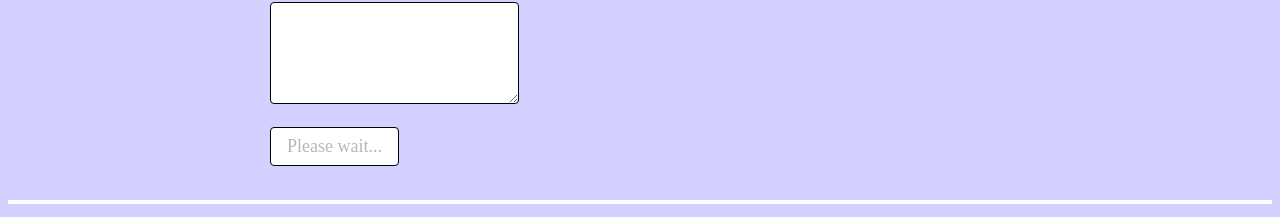
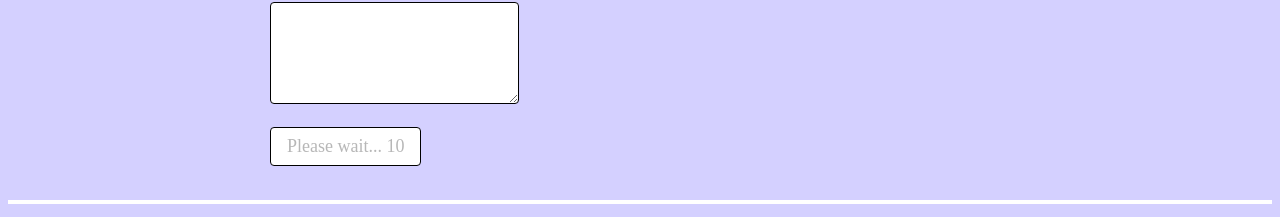
Before and after one commit to emhoracek/makewheeling, a React (Vite) app: page / in a window 1280 px wide. Shown: the part 2183-2400 px from the top of the page. Built offline with nearby package versions, Linux system fonts and the light colour scheme; no server answers; a web font is replaced by a local one.

Commit message:
Show loading countdown while user waits

```diff
--- a/src/components/contact-form.jsx
+++ b/src/components/contact-form.jsx
@@ -7,6 +7,15 @@ const ContactForm = () => {
   const [displayMessage, setDisplayMessage] = useState("none");
   const [displayForm, setDisplayForm] = useState("block");
   const [message, setMessage] = useState({});
+  const [timeLeft, setTimeLeft] = useState(15);
+
+  const decrementTimeLeft = () => {
+    if (timeLeft > 0) {
+      setTimeLeft(timeLeft - 1)
+    } else {
+      setError("Unable to reach database.")
+    };
+  }
 
   const onFail = () => {
     setError(true);
@@ -41,7 +50,7 @@ const ContactForm = () => {
   };
 
   const submitValue =
-    ready && !error ? "Send" : error ? "Error :(" : "Please wait...";
+    ready && !error ? "Send" : error ? "Error :(" : `Please wait... ${timeLeft}`;
   const submitDisabled = ready && !error ? undefined : "disabled";
 
   useEffect(() => {
@@ -55,6 +64,10 @@ const ContactForm = () => {
       onFail
     );
   }, [])
+
+  useEffect(() => {
+    setTimeout(decrementTimeLeft, 1000)
+  }, [timeLeft])
 
   return (
     <>
--- a/src/components/make-wheeling-what.jsx
+++ b/src/components/make-wheeling-what.jsx
@@ -28,8 +28,18 @@ const MakeWheelingWhat = () => {
   const [action, setAction] = useState("type");
   const [hasInput, setHasInput] = useState(false);
   const [disabled, setDisabled] = useState(false)
+  const [error, setError] = useState(false)
   const [ready, setReady] = useState(false)
   const [submitted, setSubmitted] = useState(false)
+  const [timeLeft, setTimeLeft] = useState(15)
+
+  const decrementTimeLeft = () => {
+    if (timeLeft > 0) {
+      setTimeLeft(timeLeft - 1)
+    } else {
+      setError("Unable to reach database")
+    };
+  }
 
   const onInput = (e) => {
     if (e.target.value === "") {
@@ -56,12 +66,13 @@ const MakeWheelingWhat = () => {
   }, [])
 
   const submitValue =
-    ready ? "Send" : "Please wait...";
+    ready && !error ? "Send" : error ? "Error :(" : `Please wait... ${timeLeft}`;
   const submitDisabled = ready && !disabled ? undefined : "disabled";
 
   const formStyle = { display : hasInput && !submitted ? "block": "none"}
 
   useEffect(() => {
+    setTimeout(decrementTimeLeft, 1000)
     if (action === "type") {
       const currLetters = partialAdjective.length;
       if (currLetters < adjective.length) {
@@ -86,6 +97,10 @@ const MakeWheelingWhat = () => {
     }
   }, [partialAdjective, action]);
 
+  useEffect(() => {
+    setTimeout(decrementTimeLeft, 1000)
+  }, [timeLeft])
+
   return (
     <>
       <form onSubmit={onSubmit} action="#">
@@ -98,7 +113,7 @@ const MakeWheelingWhat = () => {
             included on the website.
           </p>
           <label>Your name: </label><input name="name" />
-          <input type="submit" disabled={submitDisabled} value={submitValue} />
+          <input className="submit-idea" type="submit" disabled={submitDisabled} value={submitValue} />
         </div>
       </form>
     </>
```
